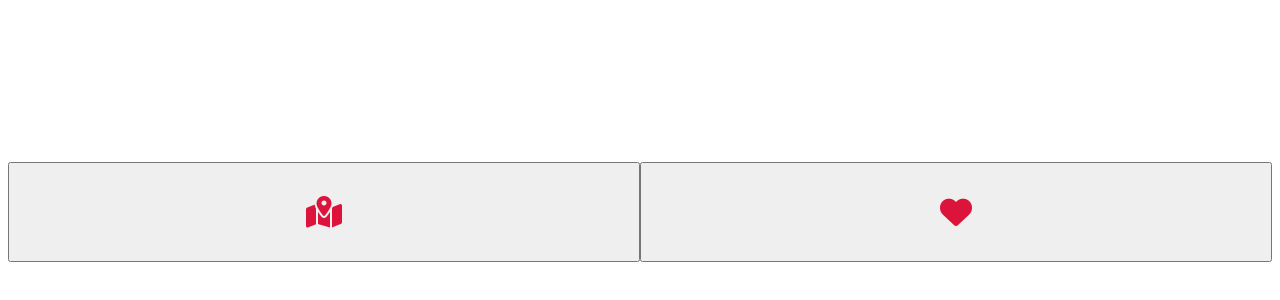
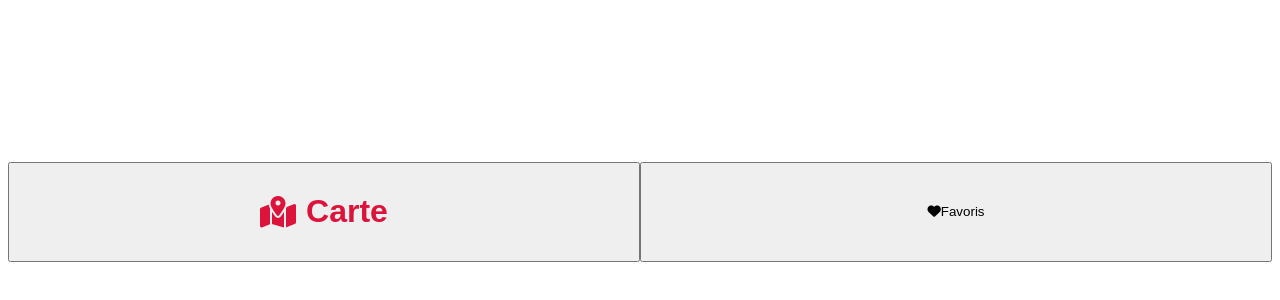
Before and after one commit to haroonyaqubi/Lieux-de-restauration-des-CROUS-de-la-MEL, a plain HTML site: page favoris.html in a window 1280 px wide. Shown: the part 390-690 px from the top of the page. Drawn offline with Linux system fonts and the light colour scheme; files whose address does not match are found by name.

Commit message:
Add files via upload

```diff
--- a/favoris.html
+++ b/favoris.html
@@ -14,21 +14,19 @@
   </head>
   <body>
     <div class="container">
-<!--div for getting data from localStorage-->
       <div class="sec3"></div>
-<!--dive for bondeu-->
+
       <div class="favMenu"></div>
-<!--card and favroties part-->
+
       <section class="carte">
-        <button class="favCart">
-          <a href="index.html"><i class="fa-solid fa-map-location-dot"></i></a
-          >
+        <button class="favCart" onclick="window.location.href='index.html';">
+          <i class="fa-solid fa-map-location-dot"></i>Carte
         </button>
-        <button class="favbtn">
-          <a href="favoris.html"><i class="fa-solid fa-heart"></i></a>
+
+        <button class="favbtn" onclick="window.location.href='favoris.html';">
+          <i class="fa-solid fa-heart"></i>Favoris
         </button>
       </section>
-    </div>
     </div>
     <script src="./ASSETS/js/Favoris.js"></script>
     <script src="./js/main.js"></script>
```
Also changed, not shown: index.html (+10 -15 lines).
